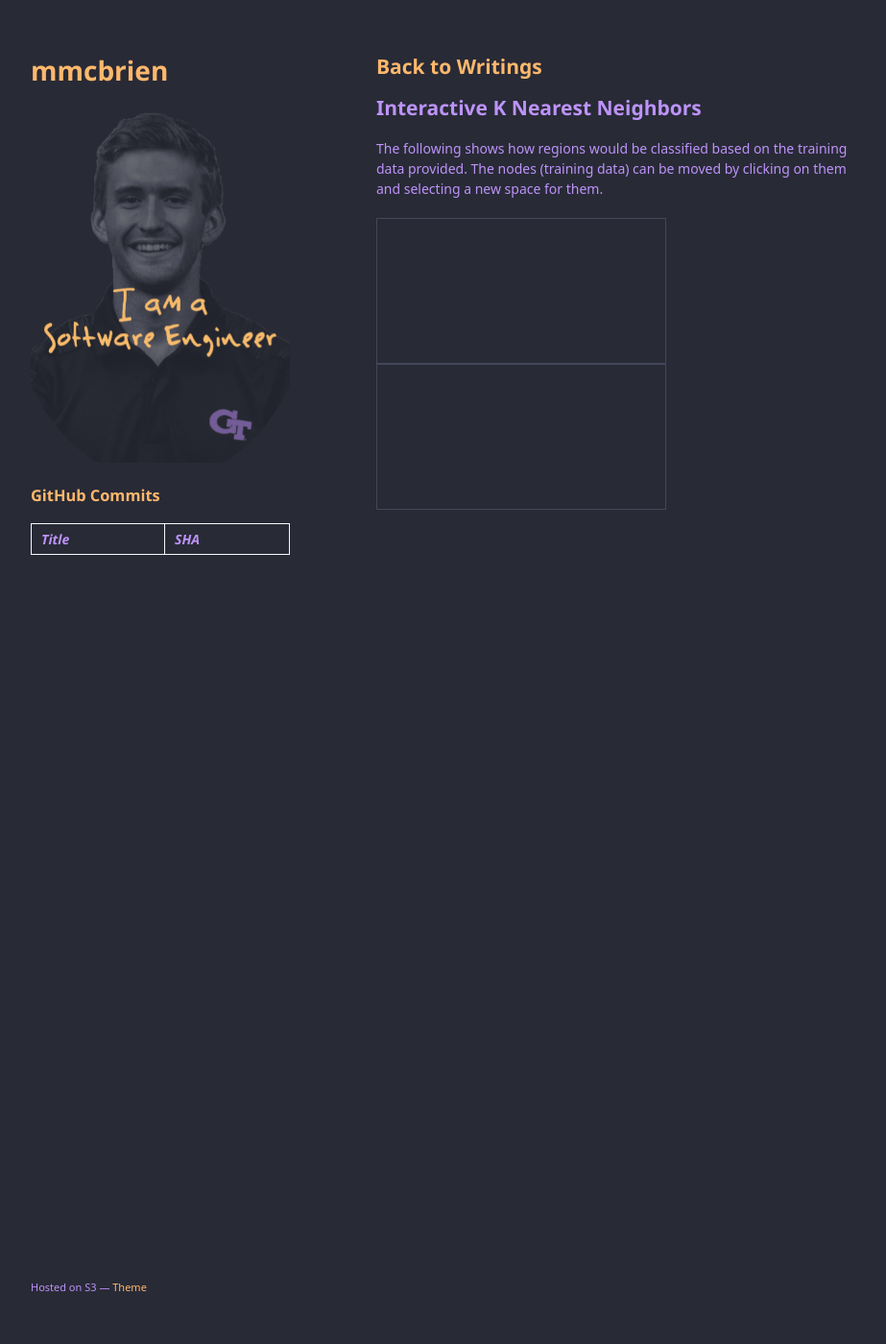
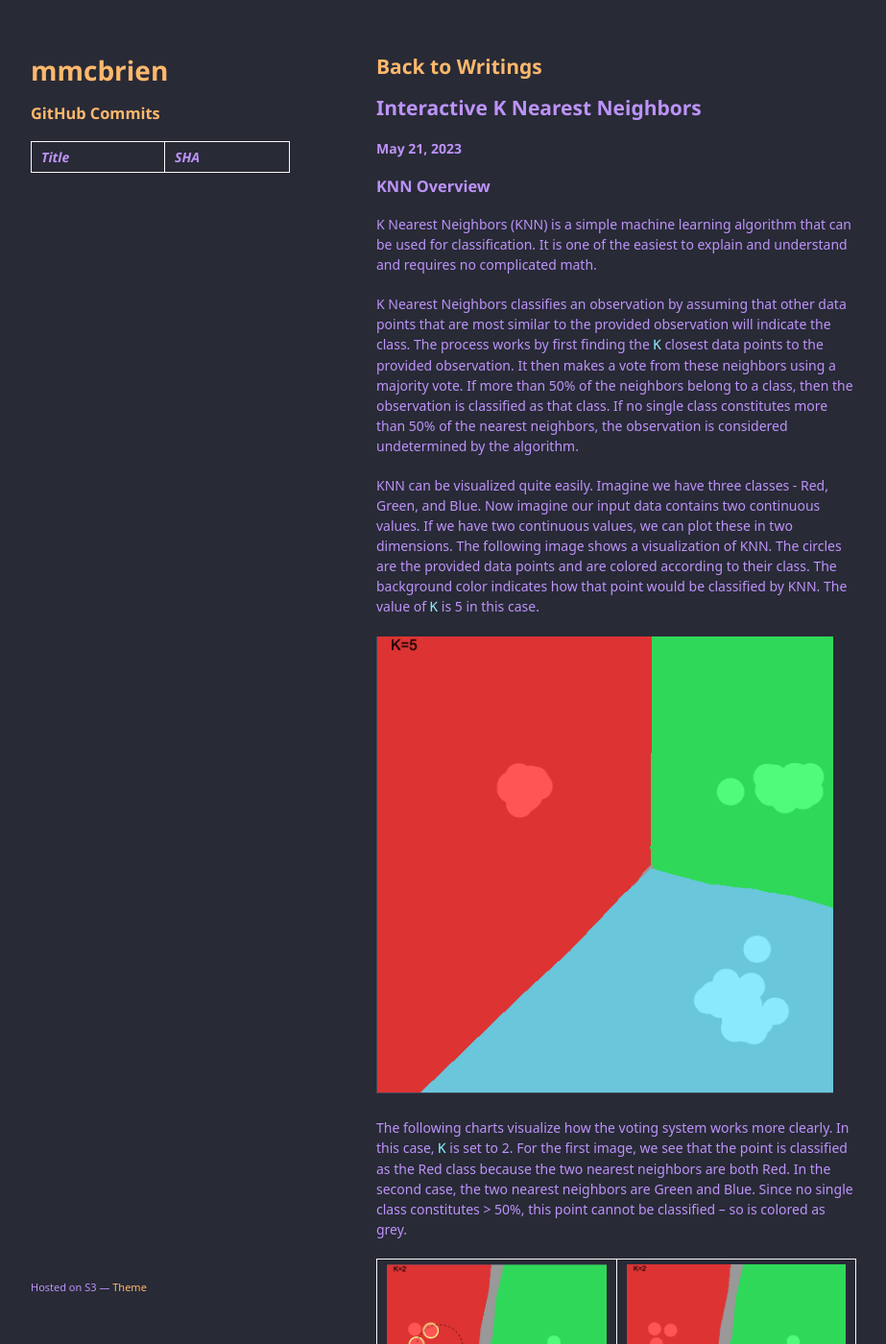
Before and after one commit to mmcbrien3/mmcbrien.com, a Jekyll site: the page built from writing_dir/InteractiveNeighbors.md, in a window 1280 px wide and 1400 px high. Shown: the whole window at 96% size, without its empty margins (178-1101 px from the left). Built offline with Jekyll 4.4.1, drawn with Linux system fonts in a browser that asks for light colours; nearby versions of some CDN libraries; some web fonts are replaced; formulas are drawn with MathJax 3; our own code applies the rules of GitHub Pages for plain Markdown files; some of the changed text lies outside the part shown.

Commit message:
Publish KNN essay

```diff
--- a/_layouts/writing.html
+++ b/_layouts/writing.html
@@ -27,18 +27,6 @@
       <header>
         <div id="header">
         <h1><a href="/">mmcbrien</a></h1>
-            <div class="fadeLogos fadeLogosParent">
-              <img id="logoA" src="/assets/splashSoftwareEngineer.png" alt="Logo">
-            </div>
-            <div class="fadeLogos fadeLogosParent">
-                <img id="logoB" src="/assets/splashYellowJacket.png" alt="Logo">
-            </div>
-            <div class="fadeLogos fadeLogosParent">
-                <img id="logoC" src="/assets/splashProgrammer.png" alt="Logo">
-            </div>
-            <div class="fadeLogos fadeLogosChild">
-                <img id="logoD" src="/assets/splashWriter.png" alt="Logo">
-            </div>
 
         <p></p>
         <div style="position:relative">
--- a/writing_dir/InteractiveNeighbors.md
+++ b/writing_dir/InteractiveNeighbors.md
@@ -4,12 +4,64 @@
 
 ## Interactive K Nearest Neighbors
 
-The following shows how regions would be classified based on the training data provided. The nodes (training
-data) can be moved by clicking on them and selecting a new space for them.
+#### May 21, 2023
 
-<div id="knnCanvasContainerTemp" class="resizingCanvasContainer">
-<canvas id="knnCanvasTemp" class="resizingCanvas"></canvas>
-</div>
+### KNN Overview
+
+K Nearest Neighbors (KNN) is a simple machine learning algorithm that can be used for classification.
+It is one of the easiest to explain and understand and requires no complicated math.
+
+K Nearest Neighbors classifies an observation by assuming that other data points that are most similar
+to the provided observation will indicate the class. The process works by first finding the `K`
+closest data points to the provided observation. It then makes a vote from these neighbors using a majority
+vote. If more than 50% of the neighbors belong to a class, then the observation is classified as that
+class. If no single class constitutes more than 50% of the nearest neighbors, the observation is considered
+undetermined by the algorithm.
+
+KNN can be visualized quite easily. Imagine we have three classes - Red, Green, and Blue. Now imagine our input
+data contains two continuous values. If we have two continuous values, we can plot these in two dimensions. The
+following image shows a visualization of KNN. The circles are the provided data points and are colored according
+to their class. The background color indicates how that point would be classified by KNN. The value of `K` is 5
+in this case.
+
+![](../assets/knnLargeExample.png)
+
+The following charts visualize how the voting system works more clearly. In this case, `K` is set to 2. For the first
+image, we see that the point is classified as the Red class because the two nearest neighbors are both Red. In the
+second case, the two nearest neighbors are Green and Blue. Since no single class constitutes > 50%, this point cannot
+be classified -- so is colored as grey.
+
+<table><tr>
+<td> <img src="../assets/knnVotingWin.png"/> </td>
+<td> <img src="../assets/knnVotingTie.png"/> </td>
+</tr></table>
+
+KNN can handle any number of features, but if we have more than two, the visualization breaks down.
+
+To calculate the "nearest neighbors", the algorithm must calculate the distance between data points. In this article,
+the euclidean distance is used. So the distance between two datapoints $x_1$ and $x_2$ would be the following,
+where $d$ is the number of features in the dataset:
+
+$$
+\text{distance}(x_1, x_2) = \sqrt{\sum_{i=1}^d(x_{1i} - x_{2i})^2}
+$$
+
+Or for a dataset with just two features:
+
+$$
+\text{distance}(x_1, x_2) = \sqrt{(x_{11} - x_{21})^2 + (x_{12} - x_{22})^2}
+$$
+
+### Interactive KNN
+The nodes in the following can be moved by clicking on them and then clicking on a destination. This will
+update our input data and the region will be reclassified. You can click on any point in the region
+to see which neighbors are nearest, which helps with visualizing why a point is classified as it is.
+
+The value of `K` is 2.
+
+Challenge: can you reorganize the data points in such a way that no point in the region can be
+classified due to ties in the KNN algorithm?
+
 
 <div id="knnCanvasContainer" class="resizingCanvasContainer">
 <canvas id="knnCanvas" class="resizingCanvas"></canvas>
```
Also changed, not shown: writing_dir/js/knn.ts (+0 -21 lines), writings.md (+1 -0 lines), assets/knnLargeExample.png (added), assets/knnVotingTie.png (added), assets/knnVotingWin.png (added).
